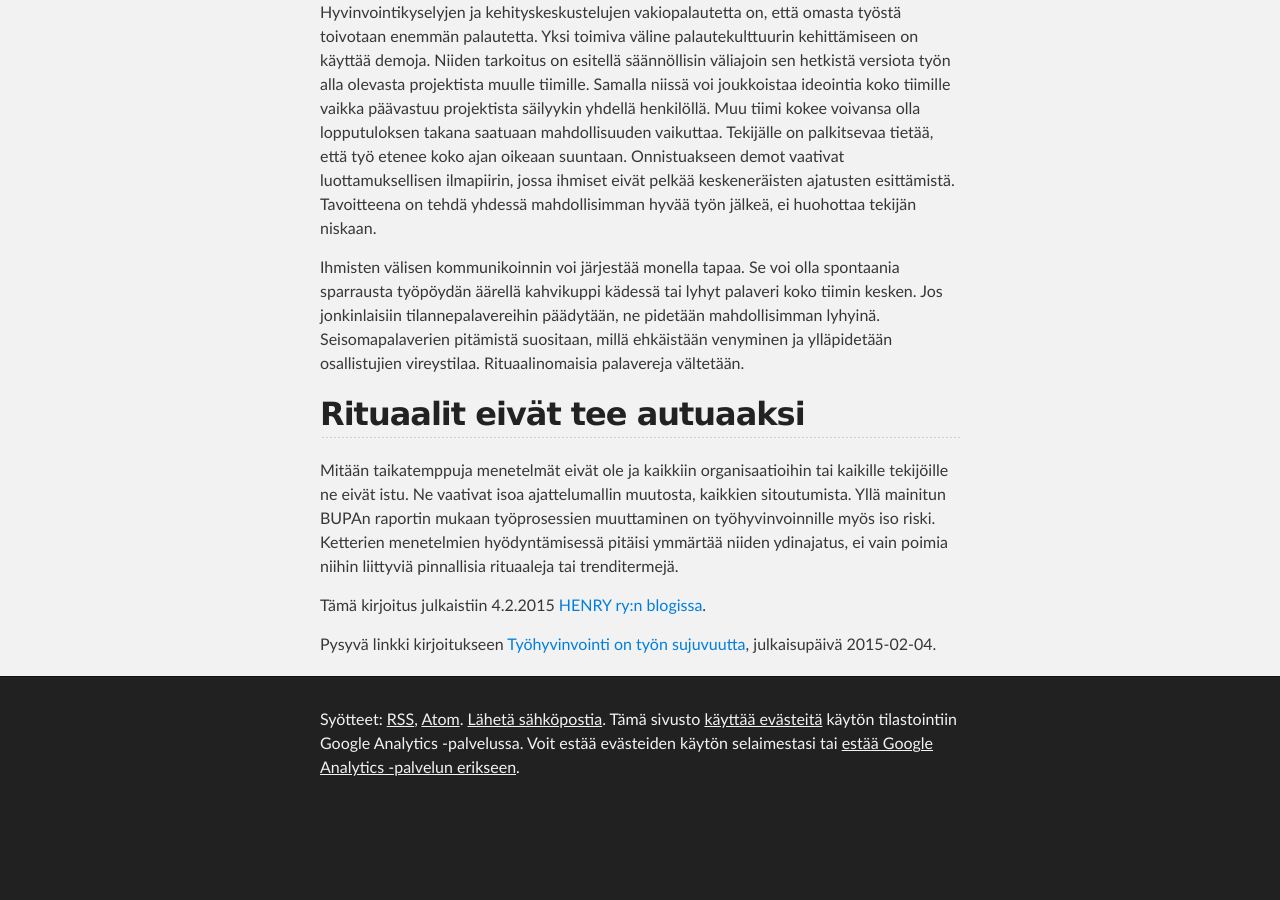
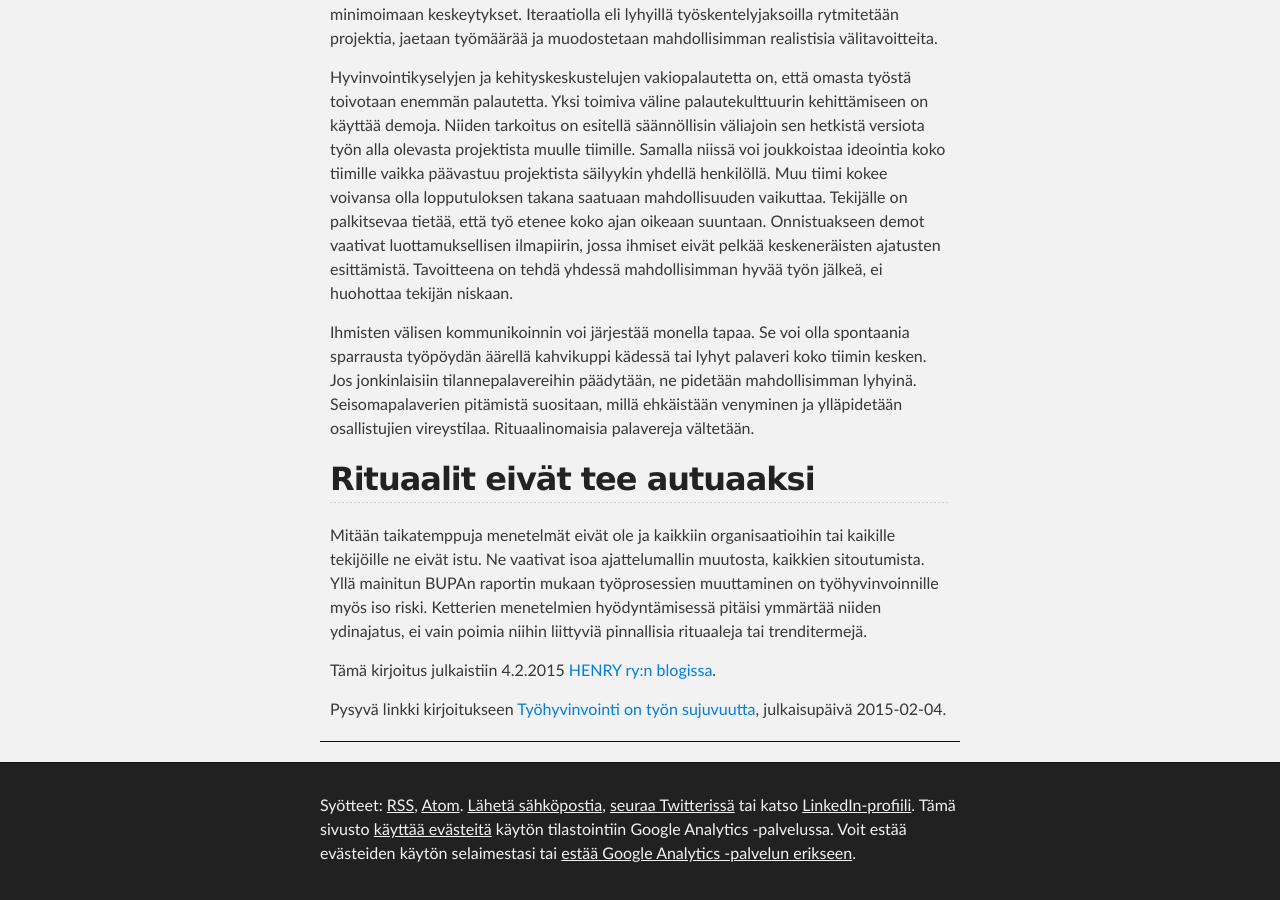
Before and after one commit to sannatiihonen/sannatiihonen.github.io, a Jekyll site: the page built from index.html, in a window 1280 px wide and 900 px high, scrolled down 1680 px. Built offline with Jekyll 4.4.1, drawn with Linux system fonts in a browser that asks for light colours; before the commit the page ends 2494 px from its top, so only the background shows below that.

Commit message:
Footer text edit, some tweaks to templates

```diff
--- a/_includes/footer.html
+++ b/_includes/footer.html
@@ -1,7 +1,7 @@
     <!-- FOOTER  -->
     <div id="footer_wrap" class="outer">
       <footer class="inner">
-        <p>Syötteet: <a href="feed.xml">RSS</a>, <a href="atom.xml">Atom</a>. <a href="mailto:sanna.tiihonen@iki.fi">Lähetä sähköpostia</a>. Tämä sivusto <a href="https://www.viestintavirasto.fi/kyberturvallisuus/palveluidenturvallinenkaytto/evasteet.html">käyttää evästeitä</a> käytön tilastointiin Google Analytics -palvelussa. Voit estää evästeiden käytön selaimestasi tai <a href="https://tools.google.com/dlpage/gaoptout">estää Google Analytics -palvelun erikseen</a>.</p>
+        <p>Syötteet: <a href="feed.xml">RSS</a>, <a href="atom.xml">Atom</a>. <a href="mailto:sanna.tiihonen@iki.fi">Lähetä sähköpostia</a>, <a href="https://twitter.com/sannatiihonen">seuraa Twitterissä</a> tai katso <a href="https://www.linkedin.com/in/sannatiihonen">LinkedIn-profiili</a>. Tämä sivusto <a href="https://www.viestintavirasto.fi/kyberturvallisuus/palveluidenturvallinenkaytto/evasteet.html">käyttää evästeitä</a> käytön tilastointiin Google Analytics -palvelussa. Voit estää evästeiden käytön selaimestasi tai <a href="https://tools.google.com/dlpage/gaoptout">estää Google Analytics -palvelun erikseen</a>.</p>
       </footer>
     </div>
 
--- a/_layouts/default.html
+++ b/_layouts/default.html
@@ -3,9 +3,10 @@
     <!-- MAIN CONTENT -->
     <div id="main_content_wrap" class="outer">
       <section id="main_content" class="inner">
-        {{content}}
+        <div class="content"  lang="{{ page.lang }}">
+          {{content}}
+        </div>
       </section>
     </div>
 
-
 {% include footer.html %}
--- a/atom.xml
+++ b/atom.xml
@@ -8,7 +8,7 @@
   <link href="{{ site.url | xml_escape}}/atom.xml" rel="self" />
   <link href="{{ site.url | xml_escape}}/"/>
   <updated>{{ site.time | date_to_xmlschema }}</updated>
-  <id>{{ site.url | xml_escape}}</id>
+  <id>{{ site.url | xml_escape}}/</id>
   <author>
     <name>{{ site.author.name | xml_escape}}</name>
     <email>{{ site.author.email | xml_escape}}</email>
--- a/index.html
+++ b/index.html
@@ -3,6 +3,9 @@
 title: Tuoreimmat kirjoitukset
 ---
 
+<!-- MAIN CONTENT -->
+<div id="main_content_wrap" class="outer">
+  <section id="main_content" class="inner">
     {% for post in site.posts %}
 
     <div class="content" lang="{{ post.lang }}">
@@ -11,5 +14,7 @@
     <div class="permalink">
       Pysyvä linkki kirjoitukseen <a href="{{ BASE_PATH }}{{ post.url }}">{{ post.title }}</a>, julkaisupäivä {{post.date | date: "%Y-%m-%d"}}.
     </div>
-</hr>
 {% endfor %}
+
+  </section>
+</div>
```
Also changed, not shown: _includes/header.html (line endings or trailing spaces). Lines whose indentation alone changed are shown as unchanged.
